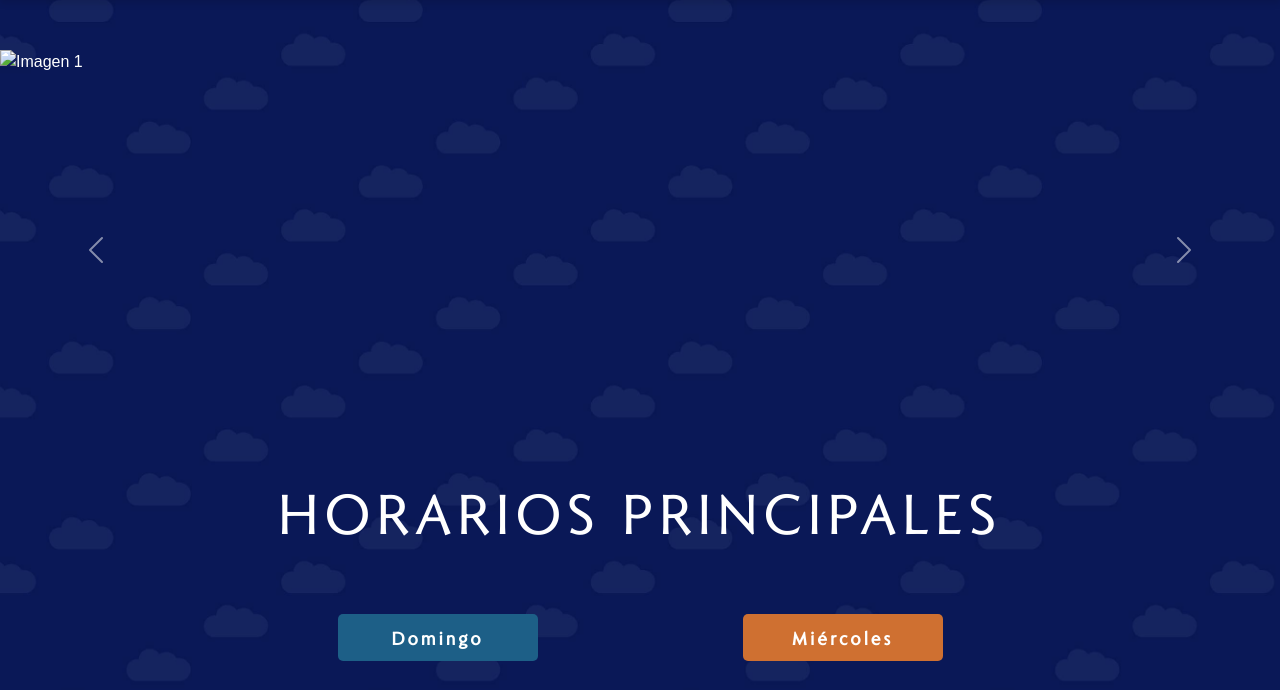
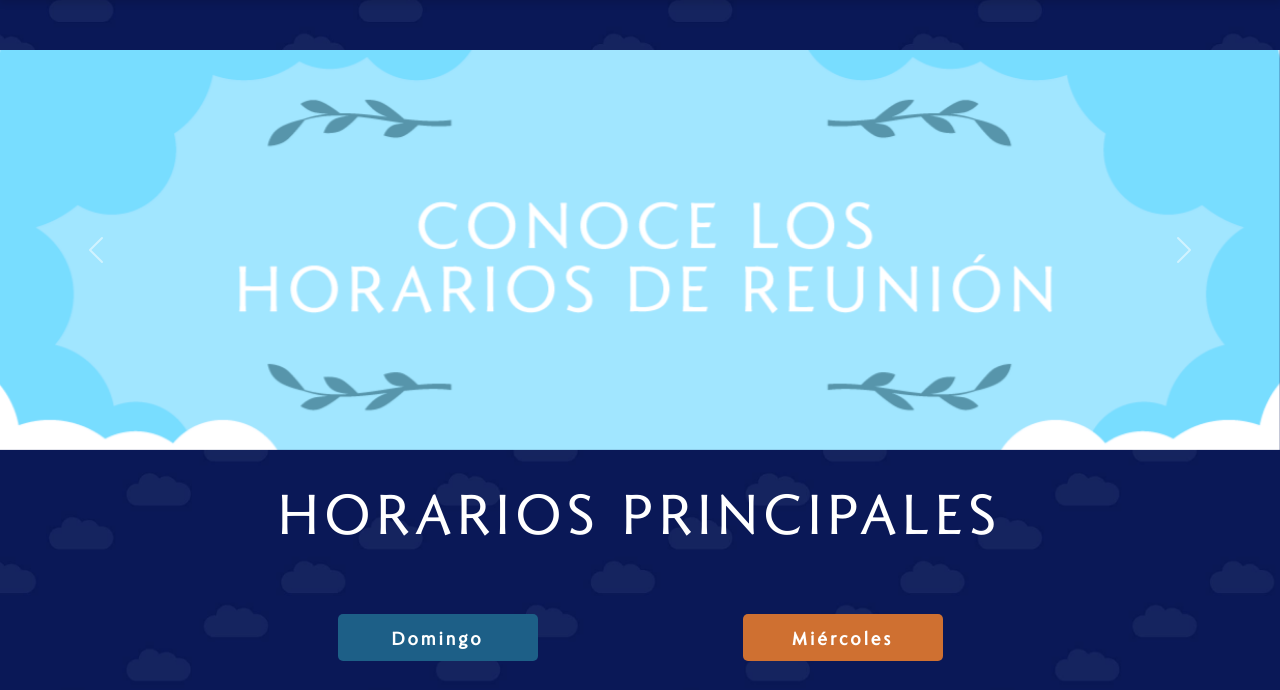
Before and after one commit to Okoruwu/7000VALIENTES, a PHP site: page /vista/modulos.php in a window 1280 px wide. Shown: the part 146-836 px from the top of the page. Run offline with PHP 8.4, Linux system fonts and the light colour scheme; data that the repository does not hold is empty; some libraries are stand-ins or nearby versions.

Commit message:
carrusel imagenes

```diff
--- a/vista/modulos.php
+++ b/vista/modulos.php
@@ -38,14 +38,12 @@
         <div id="imageCarousel" class="carousel slide w-100" data-bs-ride="carousel">
             <div class="carousel-inner">
                 <div class="carousel-item active">
-                    <img src="https://via.placeholder.com/1200x400/ff6b6b/ffffff" class="d-block w-100" alt="Imagen 1">
+                    <img src="../carrusel-banners/BANNER.png" class="d-block w-100" alt="Imagen 1">
                 </div>
                 <div class="carousel-item">
-                    <img src="https://via.placeholder.com/1200x400/feca57/ffffff" class="d-block w-100" alt="Imagen 2">
+                    <img src="../carrusel-banners/banners.png" class="d-block w-100" alt="Imagen 2">
                 </div>
-                <div class="carousel-item">
-                    <img src="https://via.placeholder.com/1200x400/1dd1a1/ffffff" class="d-block w-100" alt="Imagen 3">
-                </div>
+
             </div>
             <button class="carousel-control-prev" type="button" data-bs-target="#imageCarousel" data-bs-slide="prev">
                 <span class="carousel-control-prev-icon" aria-hidden="true"></span>
```
Also changed, not shown: carrusel-banners/BANNER.png (added), carrusel-banners/banners.png (added).
